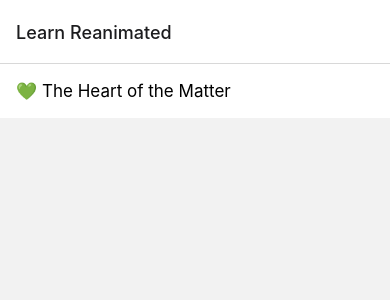
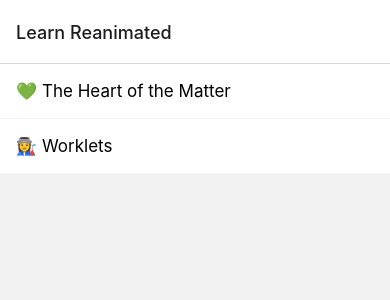
Before and after one commit to TidbitsJS/Reanimated, a React Native app: screen / in a window 390 px wide. Shown: the top 300 px of the page. Built offline with nearby package versions, Linux system fonts and the light colour scheme.

Commit message:
worklets changes

```diff
--- a/App.tsx
+++ b/App.tsx
@@ -1,10 +1,11 @@
 import React from 'react';
 import {createStackNavigator} from '@react-navigation/stack'
 
-import type {Routes} from './src/Routes'
+import type { Routes } from './src/Routes'
 import { Examples } from './src/Examples'
 import { LoadAssets } from './src/components';
 import { VanillaHeart } from './src/HeartOfTheMatter';
+import { Worklets } from './src/Worklets';
 
 const Stack = createStackNavigator<Routes>();
 
@@ -26,6 +27,13 @@
             title: 'The Heart of the Matter',
           }}
         />
+        <Stack.Screen
+        name="Worklets"
+        component={Worklets}
+        options={{
+          title: "Worklets",
+        }}
+      />
       </Stack.Navigator>
     </LoadAssets>
   );
--- a/src/Examples/Examples.tsx
+++ b/src/Examples/Examples.tsx
@@ -11,6 +11,10 @@
     {
         screen: "TheHeartOfTheMatter",
         title: "💚 The Heart of the Matter"
+    },
+    {
+        screen: "Worklets",
+        title: "👩‍🏭 Worklets",
     }
 ] as const;
 
--- a/src/Routes.ts
+++ b/src/Routes.ts
@@ -1,4 +1,5 @@
 export type Routes = {
   Examples: undefined;
   TheHeartOfTheMatter: undefined;
+  Worklets: undefined;
 };
--- a/src/Worklets/Worklets.tsx
+++ b/src/Worklets/Worklets.tsx
@@ -40,9 +40,10 @@
 
   return (
     <View style={styles.container}>
-      <Text>Js thread says:</Text>
+      <Text style={{fontWeight: 'bold'}}>Js thread says:</Text>
       <Text>{jsText}</Text>
-      <Text>UI thread says:</Text>
+
+      <Text style={{fontWeight: 'bold', marginTop: 10}}>UI thread says:</Text>
       <ReText {...{ text }} />
       <Button
         onPress={() =>
--- /dev/null
+++ b/src/Worklets/index.ts
@@ -0,0 +1 @@
+export { Worklets } from './Worklets'
```
